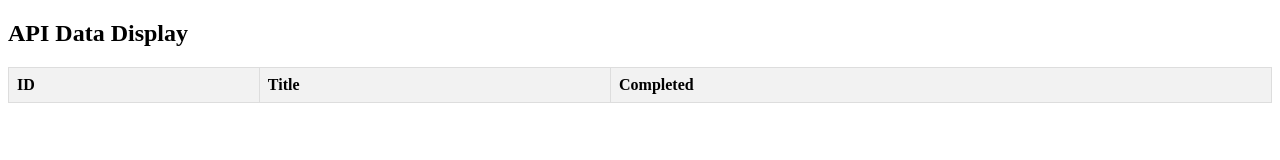
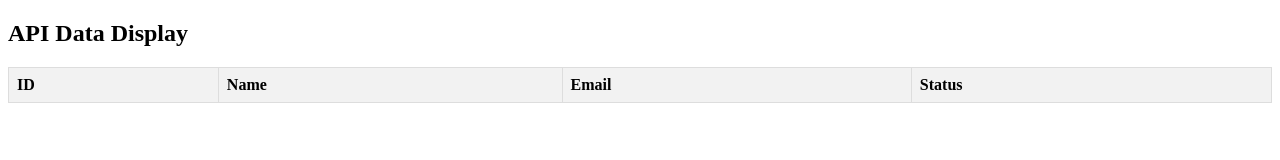
Before and after one commit to Pragna235/Publish-API-using-RENDER, a website: page index.html in a window 1280 px wide. Drawn offline with Linux system fonts and the light colour scheme; no server answers.

Commit message:
Update index.html

```diff
--- a/index.html
+++ b/index.html
@@ -1,5 +1,6 @@
 <!DOCTYPE html>
 <html lang="en">
+
 <head>
     <meta charset="UTF-8">
     <meta name="viewport" content="width=device-width, initial-scale=1.0">
@@ -10,7 +11,8 @@
             width: 100%;
         }
 
-        th, td {
+        th,
+        td {
             border: 1px solid #dddddd;
             text-align: left;
             padding: 8px;
@@ -21,6 +23,7 @@
         }
     </style>
 </head>
+
 <body>
 
     <h2>API Data Display</h2>
@@ -28,8 +31,9 @@
         <thead>
             <tr>
                 <th>ID</th>
-                <th>Title</th>
-                <th>Completed</th>
+                <th>Name</th>
+                <th>Email</th>
+                <th>Status</th>
             </tr>
         </thead>
         <tbody>
@@ -57,10 +61,14 @@
                         const cell1 = row.insertCell(0);
                         const cell2 = row.insertCell(1);
                         const cell3 = row.insertCell(2);
+                        const cell4 = row.insertCell(3);
 
                         cell1.textContent = item.id;
                         cell2.textContent = item.name;
                         cell3.textContent = item.email;
+
+                        // Check if 'status' field exists before accessing it
+                        cell4.textContent = item.status || 'N/A';
                     });
                 } else {
                     console.error('Empty or invalid data received from the API.');
@@ -70,4 +78,5 @@
     </script>
 
 </body>
+
 </html>
```
